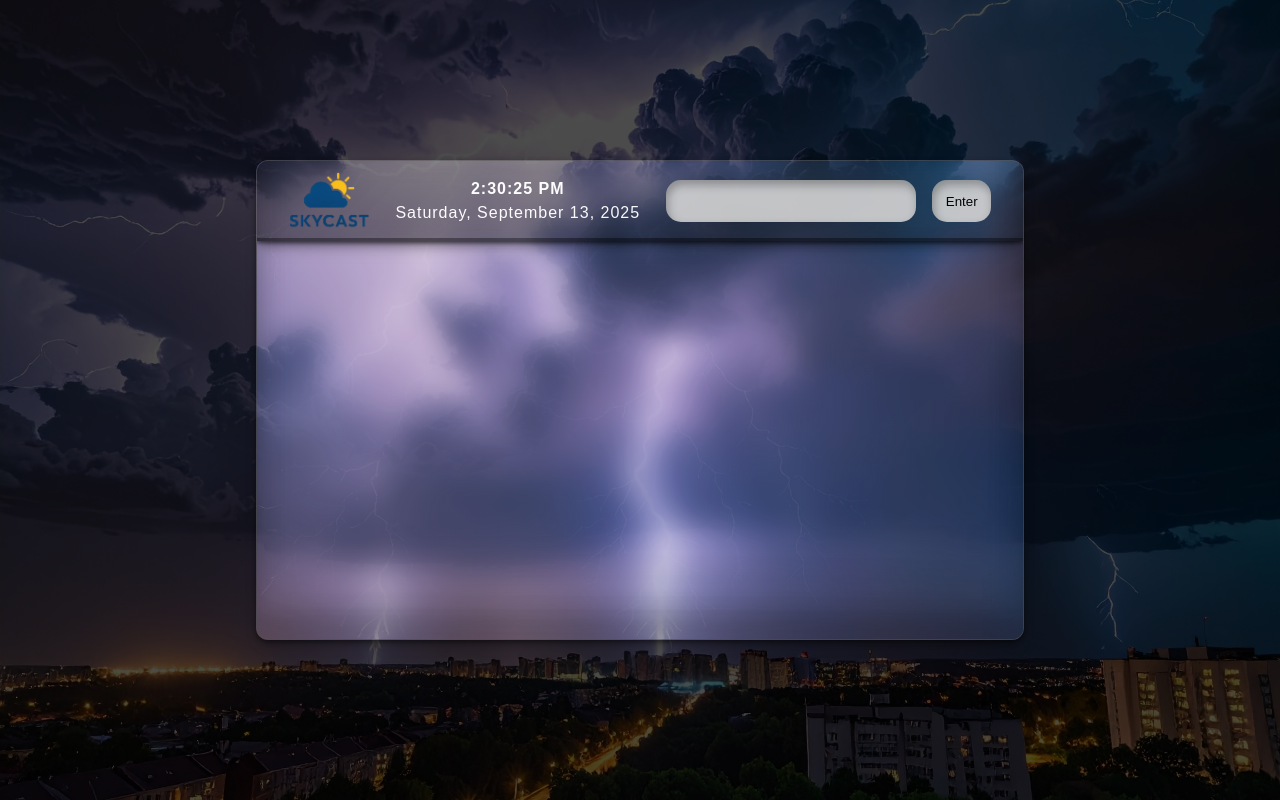
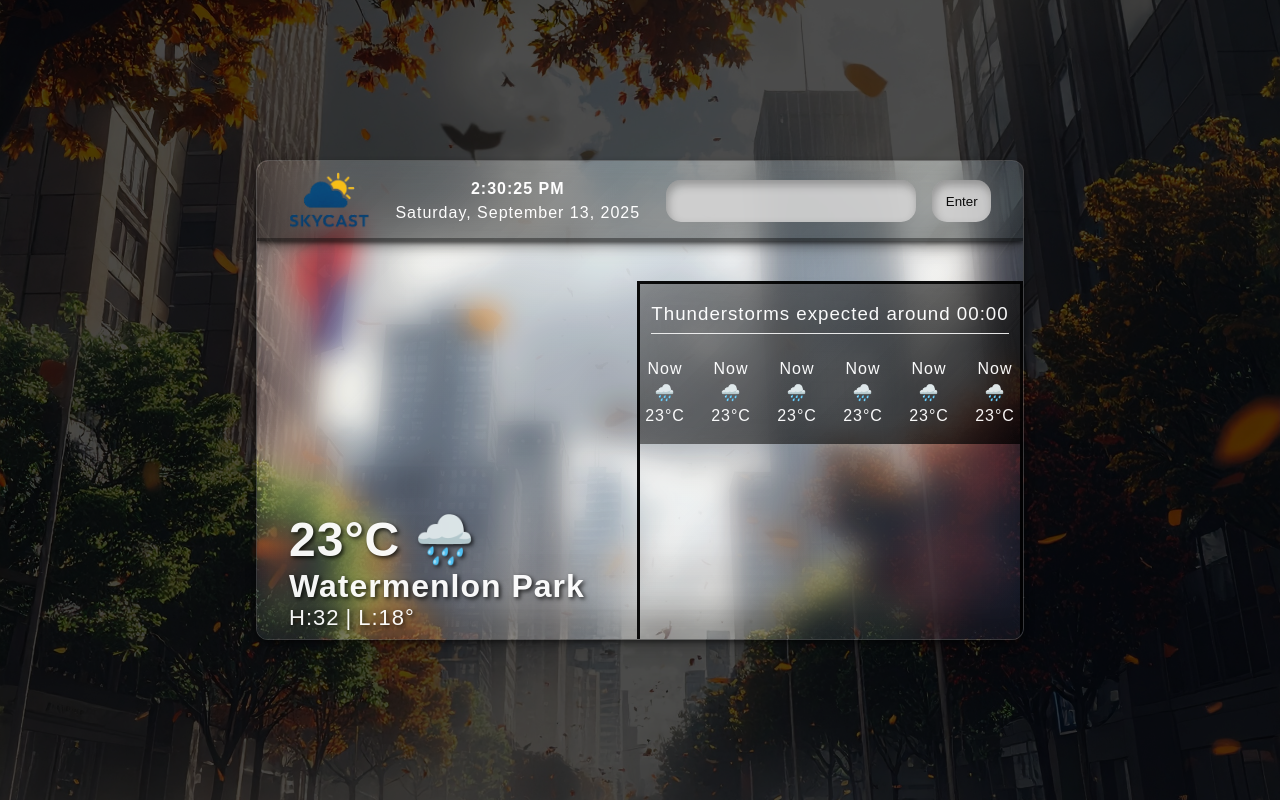
Before and after one commit to A-Karim2003/SkyCast, a React (Vite) app: page / in a window 1280 px wide. Built offline with nearby package versions, Linux system fonts and the light colour scheme.

Commit message:
add time weather structure

```diff
--- a/src/App.jsx
+++ b/src/App.jsx
@@ -4,6 +4,7 @@ import Header from "./components/Header";
 import Main from "./components/Main";
 import CurrentWeather from "./components/CurrentWeather";
 import WeatherContents from "./components/WeatherContents";
+import Forcast from "./components/forecast/Forecast";
 
 function App() {
   return (
@@ -13,6 +14,7 @@ function App() {
         <Header />
         <WeatherContents>
           <CurrentWeather />
+          <Forcast />
         </WeatherContents>
       </Main>
     </div>
--- a/src/components/CurrentWeather.jsx
+++ b/src/components/CurrentWeather.jsx
@@ -1,5 +1,15 @@
 function CurrentWeather() {
-  return <div></div>;
+  return (
+    <div className="current-weather">
+      <div>
+        <h1>23°C 🌧️</h1>
+        <h2>Watermenlon Park</h2>
+        <p>
+          <span>H:32</span> |<span>L:18°</span>
+        </p>
+      </div>
+    </div>
+  );
 }
 
 export default CurrentWeather;
--- a/src/components/WeatherContents.jsx
+++ b/src/components/WeatherContents.jsx
@@ -1,5 +1,5 @@
 function WeatherContents({ children }) {
-  return <div>{children}</div>;
+  return <section className="weather-contents">{children}</section>;
 }
 
 export default WeatherContents;
--- a/src/components/background.jsx
+++ b/src/components/background.jsx
@@ -1,5 +1,5 @@
 function Background() {
-  return <img className="background" src="/src/assets/background/stormy.jpg" />;
+  return <img className="background" src="/src/assets/background/windy.jpg" />;
 }
 
 export default Background;
--- /dev/null
+++ b/src/components/forecast/ForcastDays.jsx
@@ -0,0 +1,5 @@
+function ForcastDays({ children }) {
+  return <div>{children}</div>;
+}
+
+export default ForcastDays;
--- /dev/null
+++ b/src/components/forecast/ForcastTimes.jsx
@@ -0,0 +1,5 @@
+function ForcastTimes({ children }) {
+  return <div className="forcast-times">{children}</div>;
+}
+
+export default ForcastTimes;
--- /dev/null
+++ b/src/components/forecast/Forecast.jsx
@@ -0,0 +1,28 @@
+import ForcastTimes from "./ForcastTimes";
+import ForcastDays from "./ForcastDays";
+import TimeWeather from "./TimeWeather";
+import ForecastTitle from "./ForecastTitle";
+import TimeWeatherContainer from "./TimeWeatherContainer";
+import "./forcast.css";
+function Forcast() {
+  return (
+    <div className="forecast">
+      <ForcastTimes>
+        <ForecastTitle>
+          <h3>Thunderstorms expected around 00:00</h3>
+        </ForecastTitle>
+        <TimeWeatherContainer>
+          <TimeWeather />
+          <TimeWeather />
+          <TimeWeather />
+          <TimeWeather />
+          <TimeWeather />
+          <TimeWeather />
+        </TimeWeatherContainer>
+      </ForcastTimes>
+      <ForcastDays></ForcastDays>
+    </div>
+  );
+}
+
+export default Forcast;
--- /dev/null
+++ b/src/components/forecast/ForecastTitle.jsx
@@ -0,0 +1,5 @@
+function ForecastTitle({ children }) {
+  return <div className="forecast-title">{children}</div>;
+}
+
+export default ForecastTitle;
--- /dev/null
+++ b/src/components/forecast/TimeWeather.jsx
@@ -0,0 +1,10 @@
+function TimeWeather() {
+  return (
+    <div className="time-weather">
+      <p>Now</p>
+      <p>🌧️</p>
+      <p>23°C</p>
+    </div>
+  );
+}
+export default TimeWeather;
--- /dev/null
+++ b/src/components/forecast/TimeWeatherContainer.jsx
@@ -0,0 +1,4 @@
+function TimeWeatherContainer({ children }) {
+  return <div className="time-weather-container">{children}</div>;
+}
+export default TimeWeatherContainer;
--- /dev/null
+++ b/src/components/forecast/forcast.css
@@ -0,0 +1,50 @@
+/* ---------------forcast-times--------------- */
+.forecast-title {
+  text-align: center;
+}
+.forecast-title h3 {
+  display: inline-block;
+  border-bottom: solid #eee 1px;
+  padding-bottom: 8px;
+  margin-bottom: 8px;
+  font-weight: 400;
+  letter-spacing: 1px;
+}
+
+/* ---------------forcast-times--------------- */
+
+.forcast-times {
+  height: 160px;
+  width: 100%;
+  color: white;
+
+  background: linear-gradient(
+    135deg,
+    rgba(84, 84, 84, 0.6),
+    rgba(0, 0, 0, 0.8)
+  );
+  backdrop-filter: blur(15px) brightness(0.8) contrast(1.1);
+  background-size: cover;
+  background-position: center;
+  display: flex;
+  flex-direction: column;
+  justify-content: space-evenly;
+}
+
+/* ---------------time-weather--------------- */
+
+.time-weather-container {
+  display: flex;
+  justify-content: space-between;
+  align-items: center;
+}
+
+.time-weather {
+  width: 50px;
+  display: flex;
+  flex-direction: column;
+  align-items: center;
+  justify-content: space-between;
+  gap: 5px;
+  letter-spacing: 1px;
+}
--- a/src/index.css
+++ b/src/index.css
@@ -24,7 +24,7 @@ body,
 }
 
 body {
-  background: url("/src/assets/background/stormy.jpg") no-repeat center center;
+  background: url("/src/assets/background/windy.jpg") no-repeat center center;
   background-size: cover;
   position: relative;
   overflow: hidden;
@@ -106,3 +106,54 @@ main {
     left: -10vw;
   }
 }
+
+/* ----------------WeatherContents----------------- */
+
+.weather-contents {
+  display: flex;
+  width: 100%;
+  height: 80%;
+  margin-top: 2.5rem;
+}
+
+@media (max-width: 880px) {
+  .weather-contents {
+    flex-direction: column;
+  }
+}
+
+/* ----------------CurrentWeather----------------- */
+
+.current-weather {
+  flex: 1;
+  color: rgb(255, 255, 255);
+  text-shadow: 2px 2px 4px rgba(0, 0, 0, 0.8);
+  display: flex;
+  align-items: flex-end;
+}
+.current-weather > div {
+  padding: 2rem;
+}
+
+.current-weather * {
+  letter-spacing: 1px;
+}
+
+.current-weather h1 {
+  font-size: 48px;
+}
+.current-weather h2 {
+  font-size: 32px;
+}
+.current-weather p {
+  display: flex;
+  font-size: 22px;
+  gap: 6px;
+}
+
+/* ----------------Forecast----------------- */
+
+.forecast {
+  border: solid;
+  flex: 1;
+}
```
